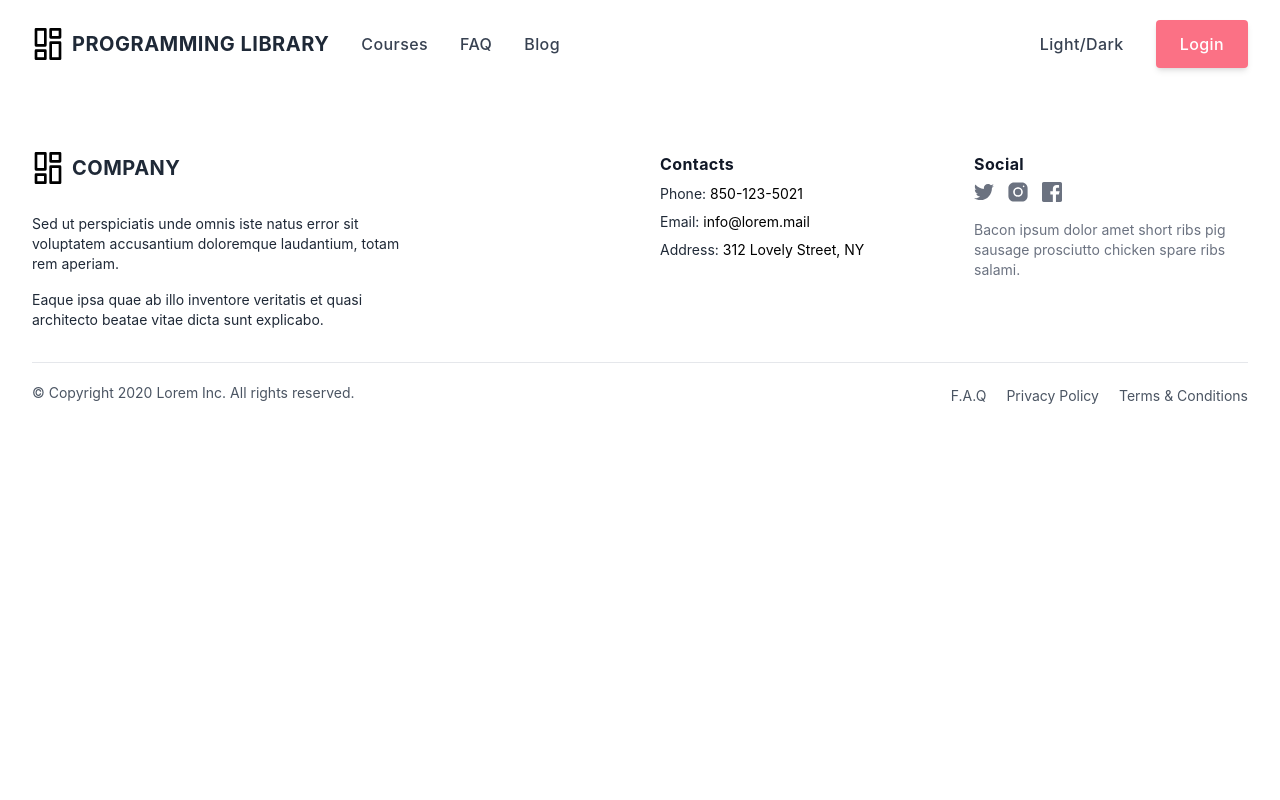
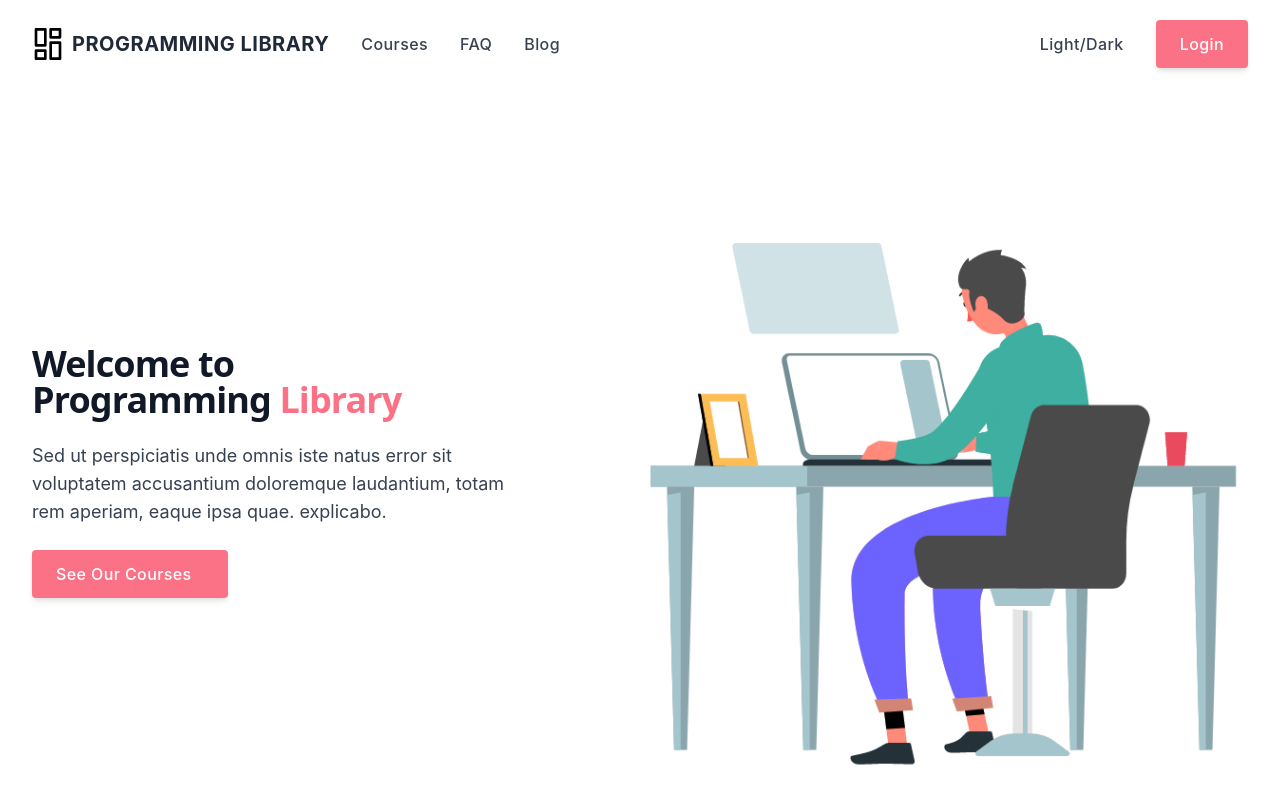
Before and after one commit to codernoyan/programming-library-client, a React (Create React App) app: page / in a window 1280 px wide. Shown: the top 800 px of the page. Built offline with nearby package versions, Linux system fonts and the light colour scheme; no server answers.

Commit message:
homepage created

```diff
--- a/src/Routes/Routes/Routes.js
+++ b/src/Routes/Routes/Routes.js
@@ -1,4 +1,5 @@
 import { createBrowserRouter } from "react-router-dom";
+import Home from "../../components/Home/Home";
 import Login from "../../components/Login/Login";
 import NotFound from "../../components/NotFound/NotFound";
 import Register from "../../components/Register/Register";
@@ -11,6 +12,10 @@ export const router = createBrowserRouter([
     errorElement: <NotFound></NotFound>,
     children: [
       {
+        path: '/',
+        element: <Home></Home>
+      },
+      {
         path: '/login',
         element: <Login></Login>
       },
--- /dev/null
+++ b/src/components/Home/Home.js
@@ -0,0 +1,46 @@
+import React from 'react';
+import { Link } from 'react-router-dom';
+import heroImage from '../../assets/coding.gif';
+
+const Home = () => {
+  return (
+    <div className="px-4 py-16 mx-auto sm:max-w-xl md:max-w-full lg:max-w-screen-xl md:px-24 lg:px-8 lg:py-20">
+      <div className="flex flex-col items-center justify-between lg:flex-row">
+        <div className="mb-10 lg:max-w-lg lg:pr-5 lg:mb-0">
+          <div className="max-w-xl mb-6">
+            <h2 className="max-w-lg mb-6 font-sans text-3xl font-bold tracking-tight text-gray-900 sm:text-4xl sm:leading-none">
+              Welcome to
+              <br className="hidden md:block" />
+              Programming{' '}
+              <span className="inline-block text-rose-400">
+                Library
+              </span>
+            </h2>
+            <p className="text-base text-gray-700 md:text-lg">
+              Sed ut perspiciatis unde omnis iste natus error sit voluptatem
+              accusantium doloremque laudantium, totam rem aperiam, eaque ipsa
+              quae. explicabo.
+            </p>
+          </div>
+          <div className="flex flex-col items-center md:flex-row">
+            <Link
+              to="/courses"
+              className="inline-flex items-center justify-center w-full h-12 px-6 mb-3 font-medium tracking-wide text-white transition duration-200 rounded shadow-md md:w-auto md:mr-4 md:mb-0 bg-rose-400 hover:bg-deep-purple-accent-700 focus:shadow-outline focus:outline-none"
+            >
+              <span className="mr-3">See Our Courses</span>
+            </Link>
+          </div>
+        </div>
+        <div className="relative lg:w-1/2">
+          <img
+            className="object-cover w-full h-full rounded sm:h-full"
+            src={heroImage}
+            alt="hero"
+          />
+        </div>
+      </div>
+    </div>
+  );
+};
+
+export default Home;
```
Also changed, not shown: src/assets/coding.gif (added).
